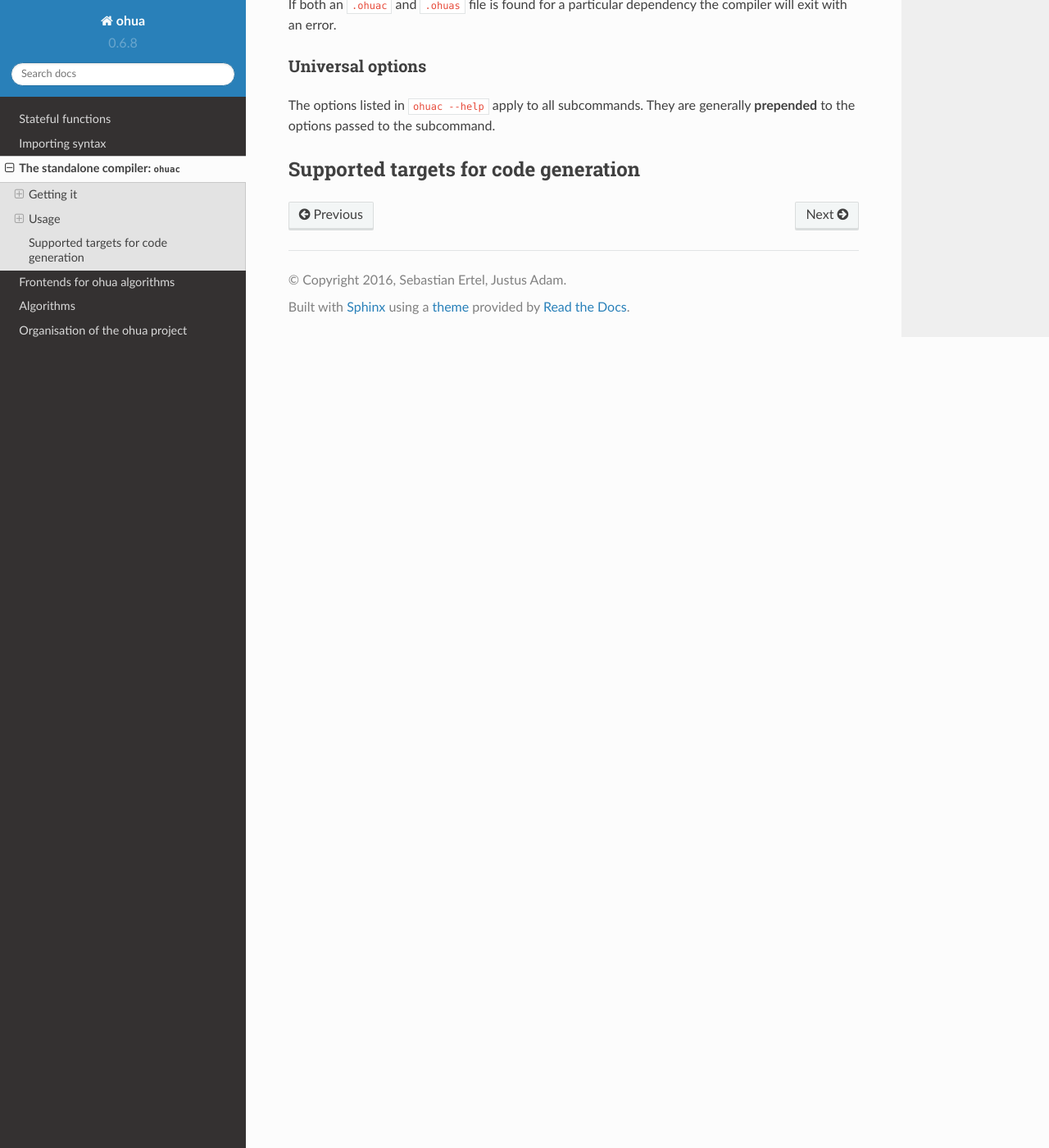
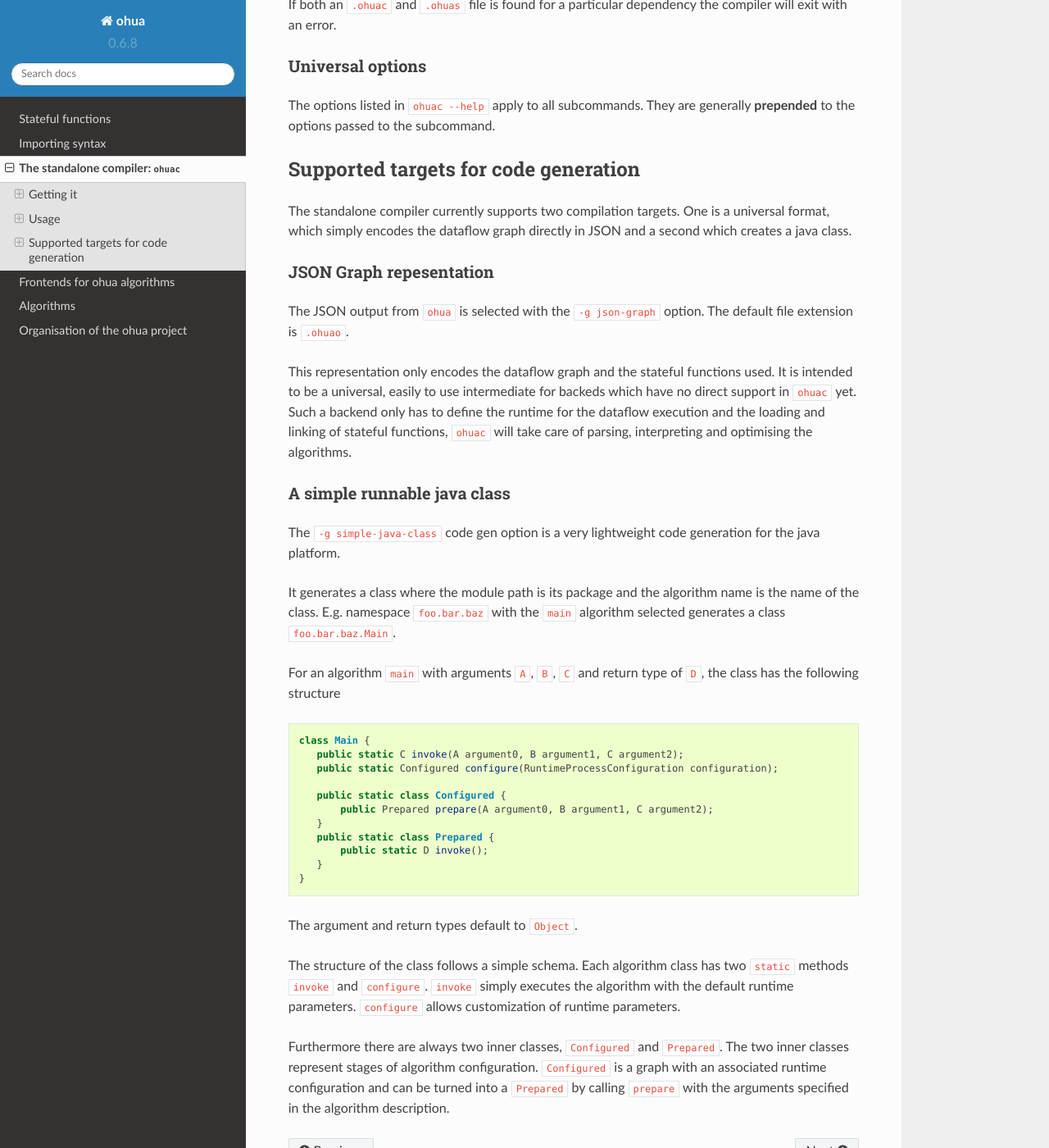
Before and after one commit to ohua-dev/docs, a Sphinx documentation site: the page built from source/ohuac.rst, in a window 1280 px wide and 1400 px high, scrolled down 1683 px. Shown: the whole window at 82% size. Built offline with Sphinx 7.4.7 and the Read the Docs theme 2.0.0, drawn with Linux system fonts in a browser that asks for light colours.

Commit message:
Added some information about compilation targets

```diff
--- a/source/ohuac.rst
+++ b/source/ohuac.rst
@@ -104,3 +104,65 @@ generally **prepended** to the options passed to the subcommand.
 
 Supported targets for code generation
 -------------------------------------
+
+The standalone compiler currently supports two compilation targets. One is a
+universal format, which simply encodes the dataflow graph directly in JSON and a
+second which creates a java class.
+
+.. _code-gen-json:
+
+JSON Graph repesentation
+^^^^^^^^^^^^^^^^^^^^^^^^
+
+The JSON output from ``ohua`` is selected with the ``-g json-graph`` option.
+The default file extension is ``.ohuao``.
+
+This representation only encodes the dataflow graph and the stateful functions
+used. It is intended to be a universal, easily to use intermediate for backeds
+which have no direct support in ``ohuac`` yet. Such a backend only has to define
+the runtime for the dataflow execution and the loading and linking of stateful
+functions, ``ohuac`` will take care of parsing, interpreting and optimising the
+algorithms.
+
+.. _code-gen-simple-java:
+
+A simple runnable java class
+^^^^^^^^^^^^^^^^^^^^^^^^^^^^
+
+The ``-g simple-java-class`` code gen option is a very lightweight code
+generation for the java platform.
+
+It generates a class where the module path is its package and the algorithm name
+is the name of the class. E.g. namespace ``foo.bar.baz`` with the ``main``
+algorithm selected generates a class ``foo.bar.baz.Main``.
+
+For an algorithm ``main`` with arguments ``A``, ``B``, ``C`` and return type of ``D``,
+the class has the following structure
+
+.. code-block:: java
+
+   class Main {
+      public static C invoke(A argument0, B argument1, C argument2);
+      public static Configured configure(RuntimeProcessConfiguration configuration);
+
+      public static class Configured {
+          public Prepared prepare(A argument0, B argument1, C argument2);
+      }
+      public static class Prepared {
+          public static D invoke();
+      }
+   }
+
+The argument and return types default to ``Object``.
+
+
+The structure of the class follows a simple schema. Each algorithm class has two
+``static`` methods ``invoke`` and ``configure``. ``invoke`` simply executes the
+algorithm with the default runtime parameters. ``configure`` allows
+customization of runtime parameters.
+
+Furthermore there are always two inner classes, ``Configured`` and ``Prepared``.
+The two inner classes represent stages of algorithm configuration.
+``Configured`` is a graph with an associated runtime configuration and can be
+turned into a ``Prepared`` by calling ``prepare`` with the arguments specified
+in the algorithm description.
```
